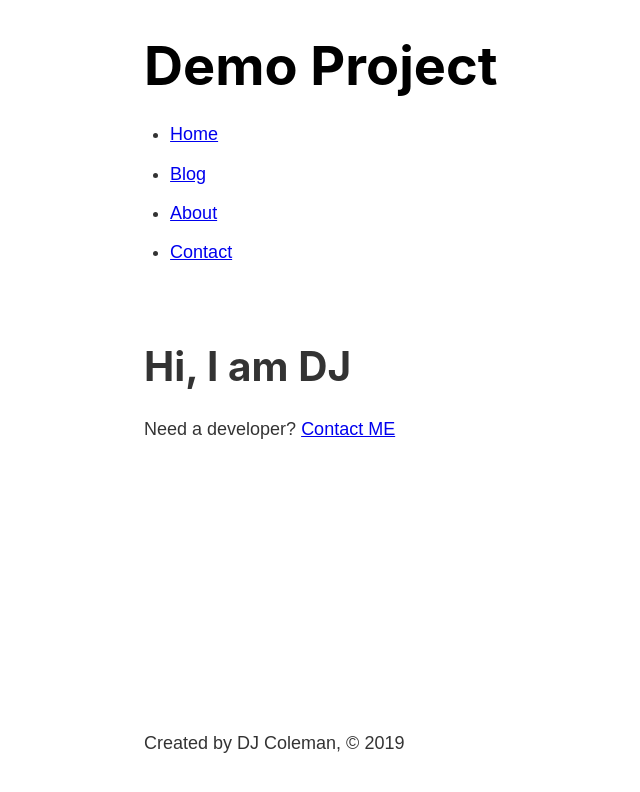
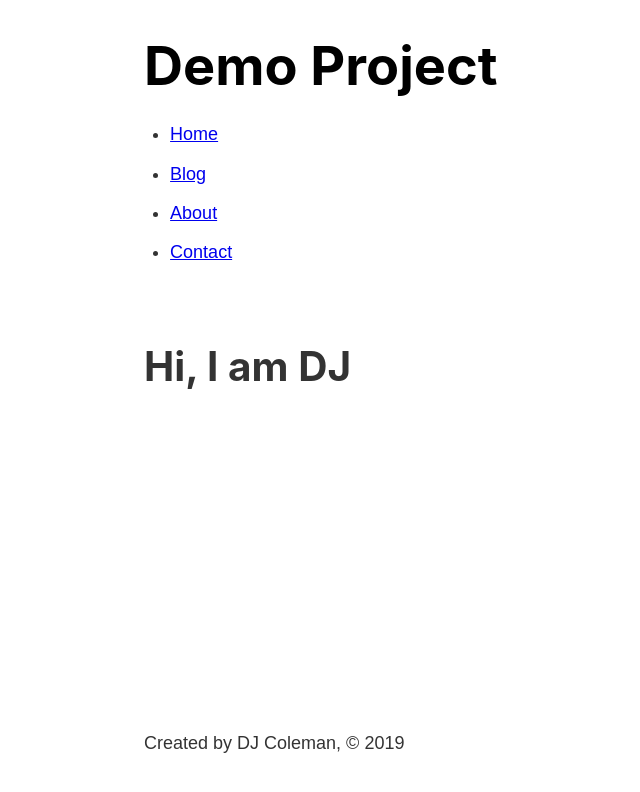
Before and after one commit to djcoleman-dino/Gatsby-Demo, a Gatsby site: page / in a window 1280 px wide. Shown: the whole page, without its empty margins (139-779 px from the left). Built offline with nearby package versions, Linux system fonts and the light colour scheme; Gatsby itself is replaced by a stand-in of ours.

Commit message:
Cleaned links

```diff
--- a/src/pages/index.js
+++ b/src/pages/index.js
@@ -9,7 +9,6 @@ const IndexPage = () => {
         <Layout>
             <Head title="Home" />
             <h1>Hi, I am DJ</h1>
-            <p>Need a developer? <Link to="/contact">Contact ME</Link></p>
         </Layout>
     )
 }
```
